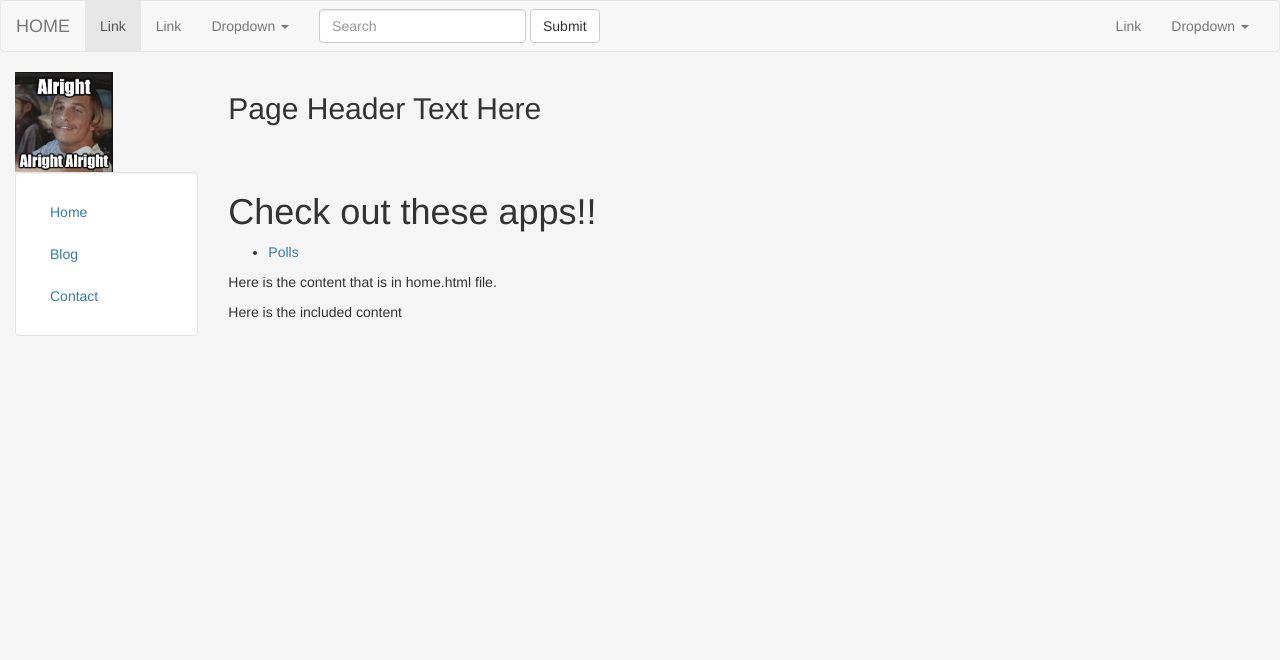
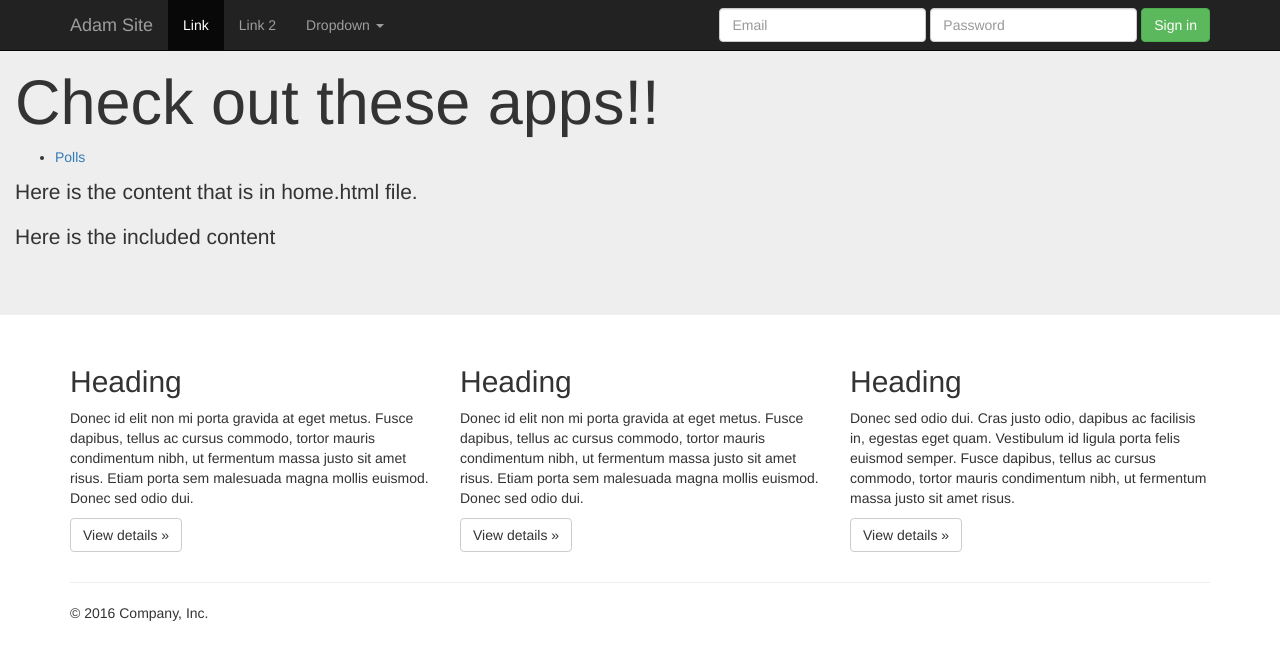
Before and after one commit to afunderburg10/DjangoTutorial, a Django app: page / in a window 1280 px wide. Shown: the top 660 px of the page. Run offline with Django 3.2, Linux system fonts and the light colour scheme; some libraries are stand-ins or nearby versions.

Commit message:
Change header to use jumbotron example page

```diff
--- a/templates/header.html
+++ b/templates/header.html
@@ -13,25 +13,22 @@
     <script src="{% static 'js/bootstrap.min.js' %}">
     </script>
 </head>
-<body class="body" style="background-color: #f6f6f6">
-<nav class="navbar navbar-default">
-  <div class="container-fluid">
-    <!-- Brand and toggle get grouped for better mobile display -->
+<body class="body">
+<nav class="navbar navbar-inverse navbar-fixed-top">
+    <div class="container">
         <div class="navbar-header">
-      <button type="button" class="navbar-toggle collapsed" data-toggle="collapse" data-target="#bs-example-navbar-collapse-1" aria-expanded="false">
+            <button type="button" class="navbar-toggle collapsed" data-toggle="collapse" data-target="#navbar" aria-expanded="false" aria-controls="navbar">
                 <span class="sr-only">Toggle navigation</span>
                 <span class="icon-bar"></span>
                 <span class="icon-bar"></span>
                 <span class="icon-bar"></span>
             </button>
-      <a class="navbar-brand" href="{% url 'home' %}">HOME</a>
+            <a class="navbar-brand" href="{% url 'home' %}">Adam Site</a>
         </div>
-
-    <!-- Collect the nav links, forms, and other content for toggling -->
-    <div class="collapse navbar-collapse" id="bs-example-navbar-collapse-1">
+        <div id="navbar" class="navbar-collapse collapse">
             <ul class="nav navbar-nav">
-        <li class="active"><a href="#">Link <span class="sr-only">(current)</span></a></li>
-        <li><a href="#">Link</a></li>
+                <li class="active"><a href="#">Link</a></li>
+                <li><a href="#">Link 2</a></li>
                 <li class="dropdown">
                     <a href="#" class="dropdown-toggle" data-toggle="dropdown" role="button" aria-haspopup="true" aria-expanded="false">Dropdown <span class="caret"></span></a>
                     <ul class="dropdown-menu">
@@ -45,56 +42,54 @@
                     </ul>
                 </li>
             </ul>
-      <form class="navbar-form navbar-left">
+            <form class="navbar-form navbar-right">
                 <div class="form-group">
-          <input type="text" class="form-control" placeholder="Search">
+                    <input type="text" placeholder="Email" class="form-control">
                 </div>
-        <button type="submit" class="btn btn-default">Submit</button>
+                <div class="form-group">
+                    <input type="password" placeholder="Password" class="form-control">
+                </div>
+                <button type="submit" class="btn btn-success">Sign in</button>
             </form>
-      <ul class="nav navbar-nav navbar-right">
-        <li><a href="#">Link</a></li>
-        <li class="dropdown">
-          <a href="#" class="dropdown-toggle" data-toggle="dropdown" role="button" aria-haspopup="true" aria-expanded="false">Dropdown <span class="caret"></span></a>
-          <ul class="dropdown-menu">
-            <li><a href="#">Action</a></li>
-            <li><a href="#">Another action</a></li>
-            <li><a href="#">Something else here</a></li>
-            <li role="separator" class="divider"></li>
-            <li><a href="#">Separated link</a></li>
-          </ul>
-        </li>
-      </ul>
-    </div><!-- /.navbar-collapse -->
-  </div><!-- /.container-fluid -->
+        </div><!--/.navbar-collapse -->
+    </div>
 </nav>
 
+<div class="jumbotron">
 
+    <div class="container-fluid">
 
-<div class="container-fluid" style="min-height: 95%;">
-    <div class="row">
-        <div class="col-sm-2">
-            <img src="{% static 'img/a.jpg' %}" class="img-responsive" style="max-height: 100px" alt="a">
-        </div>
-        <div class="col-sm-10">
-            <h2>Page Header Text Here</h2>
+        {% block content %}
+        {% endblock %}
+
     </div>
 </div>
+<div class="container">
+    <!-- Example row of columns -->
     <div class="row">
-        <div class="col-sm-2">
-            <div class="well" id="sidebar" style="background-color: #fff;">
-                <ul class="nav nav-pills nav-stacked">
-                    <li><a href="#">Home</a></li>
-                    <li><a href="#">Blog</a></li>
-                    <li><a href="#">Contact</a></li>
-                </ul>
+        <div class="col-md-4">
+            <h2>Heading</h2>
+            <p>Donec id elit non mi porta gravida at eget metus. Fusce dapibus, tellus ac cursus commodo, tortor mauris condimentum nibh, ut fermentum massa justo sit amet risus. Etiam porta sem malesuada magna mollis euismod. Donec sed odio dui. </p>
+            <p><a class="btn btn-default" href="#" role="button">View details &raquo;</a></p>
+        </div>
+        <div class="col-md-4">
+            <h2>Heading</h2>
+            <p>Donec id elit non mi porta gravida at eget metus. Fusce dapibus, tellus ac cursus commodo, tortor mauris condimentum nibh, ut fermentum massa justo sit amet risus. Etiam porta sem malesuada magna mollis euismod. Donec sed odio dui. </p>
+            <p><a class="btn btn-default" href="#" role="button">View details &raquo;</a></p>
+        </div>
+        <div class="col-md-4">
+            <h2>Heading</h2>
+            <p>Donec sed odio dui. Cras justo odio, dapibus ac facilisis in, egestas eget quam. Vestibulum id ligula porta felis euismod semper. Fusce dapibus, tellus ac cursus commodo, tortor mauris condimentum nibh, ut fermentum massa justo sit amet risus.</p>
+            <p><a class="btn btn-default" href="#" role="button">View details &raquo;</a></p>
         </div>
     </div>
 
-        <div class="col-sm-10">
-            {% block content %}
-            {% endblock %}
-        </div>
-    </div>
-</div>
+    <hr>
+
+    <footer>
+        <p>&copy; 2016 Company, Inc.</p>
+    </footer>
+</div> <!-- /container -->
+
 </body>
 </html>
```
Lines whose indentation alone changed are shown as unchanged.
